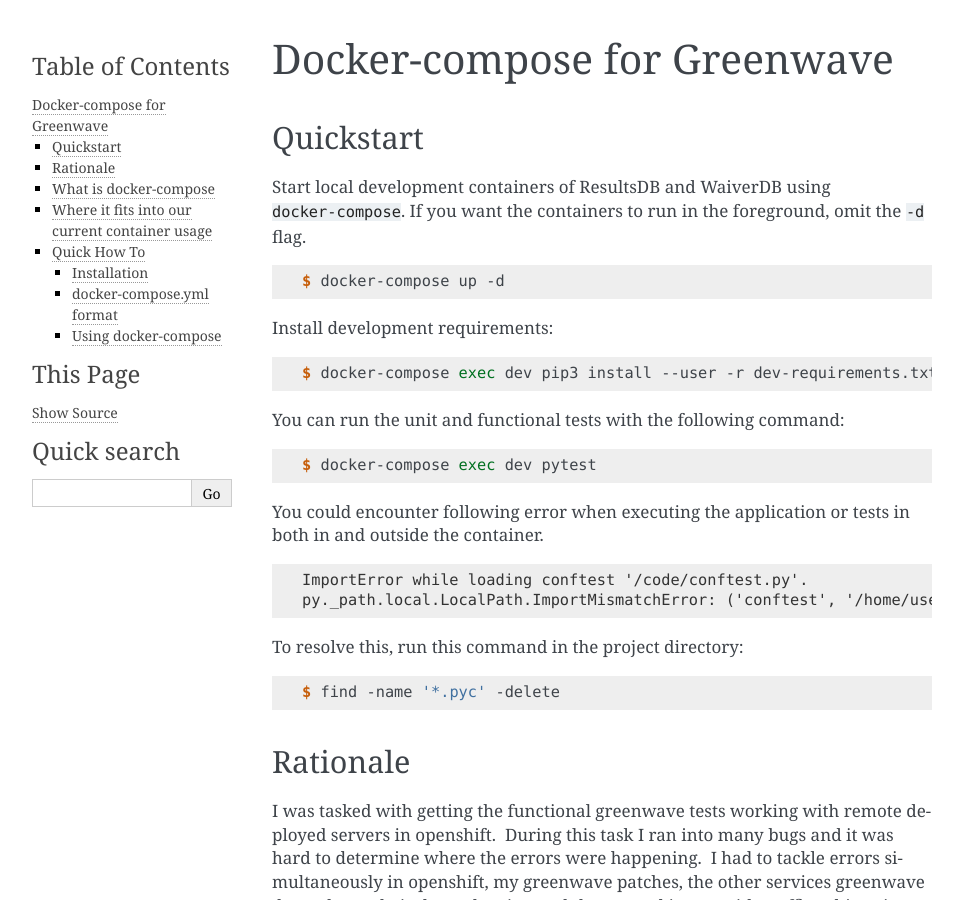
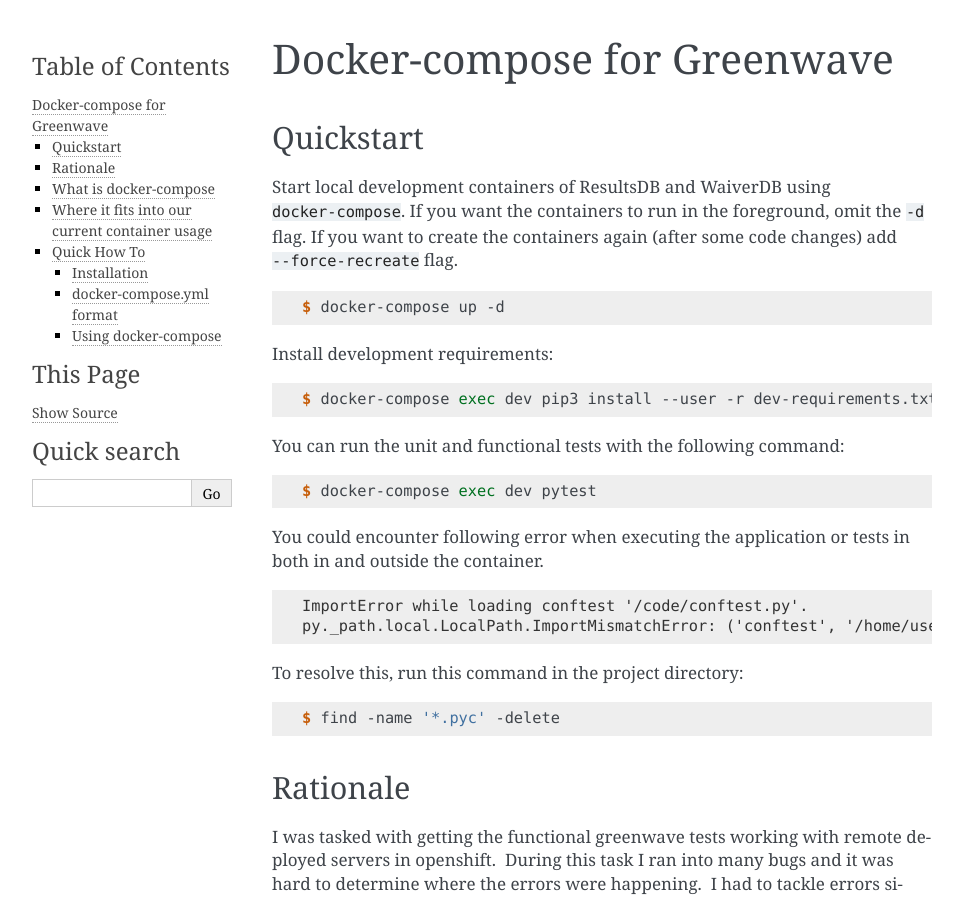
Before and after one commit to release-engineering/greenwave, a Sphinx documentation site: the page built from docs/docker-compose.rst, in a window 1280 px wide and 900 px high. Shown: the whole window, without its empty margins (148-1111 px from the left). Built offline with Sphinx 7.4.7, drawn with Linux system fonts in a browser that asks for light colours; pages that are not in the unit, such as notebooks, are missing from menus.

Commit message:
Document docker-compose flag --force-recreate
Signed-off-by: Lukas Holecek <hluk@email.cz>

```diff
--- a/docs/docker-compose.rst
+++ b/docs/docker-compose.rst
@@ -6,7 +6,8 @@
 
 Start local development containers of ResultsDB and WaiverDB using
 ``docker-compose``. If you want the containers to run in the foreground, omit
-the ``-d`` flag.
+the ``-d`` flag. If you want to create the containers again (after some code
+changes) add ``--force-recreate`` flag.
 
 .. code-block:: console
 
```
